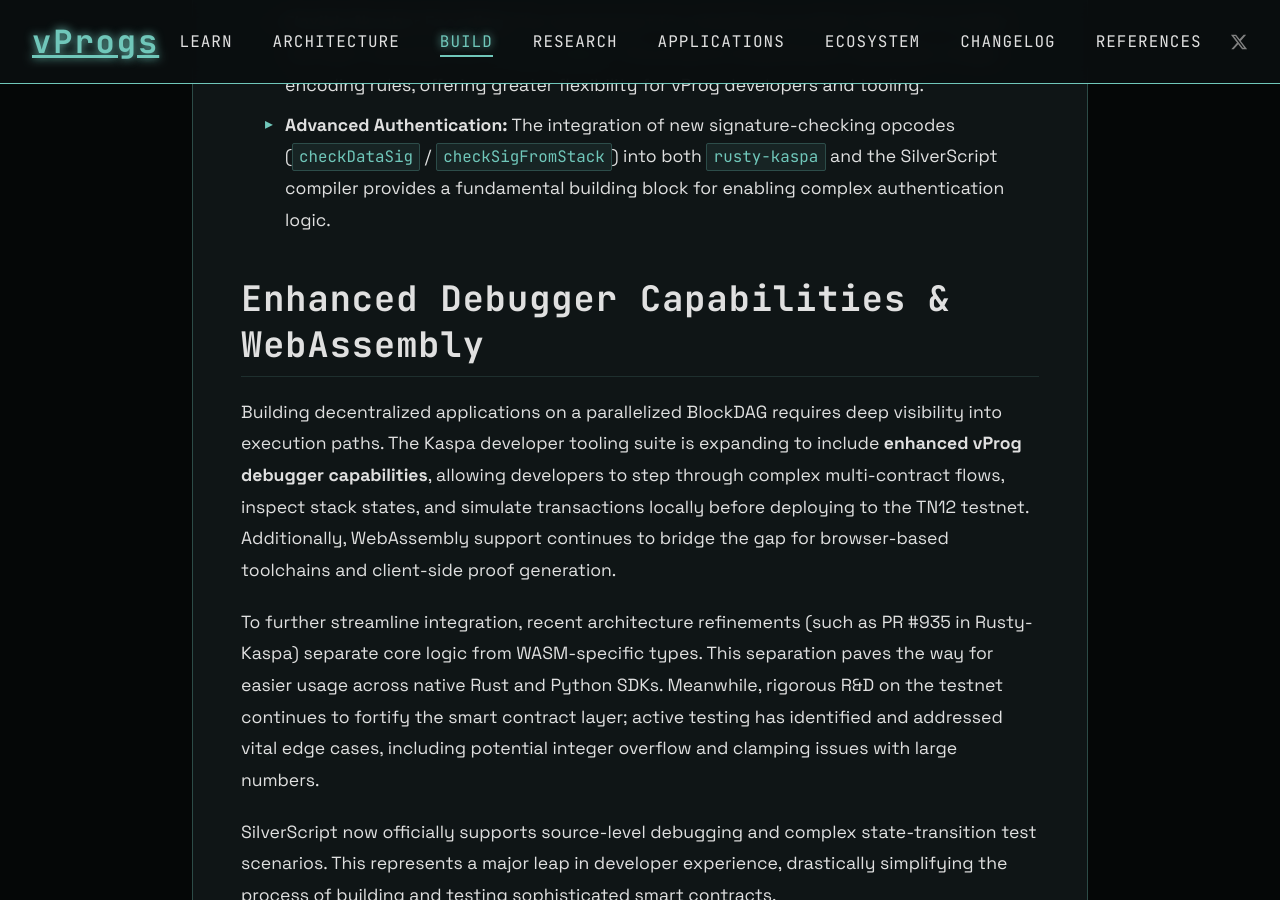
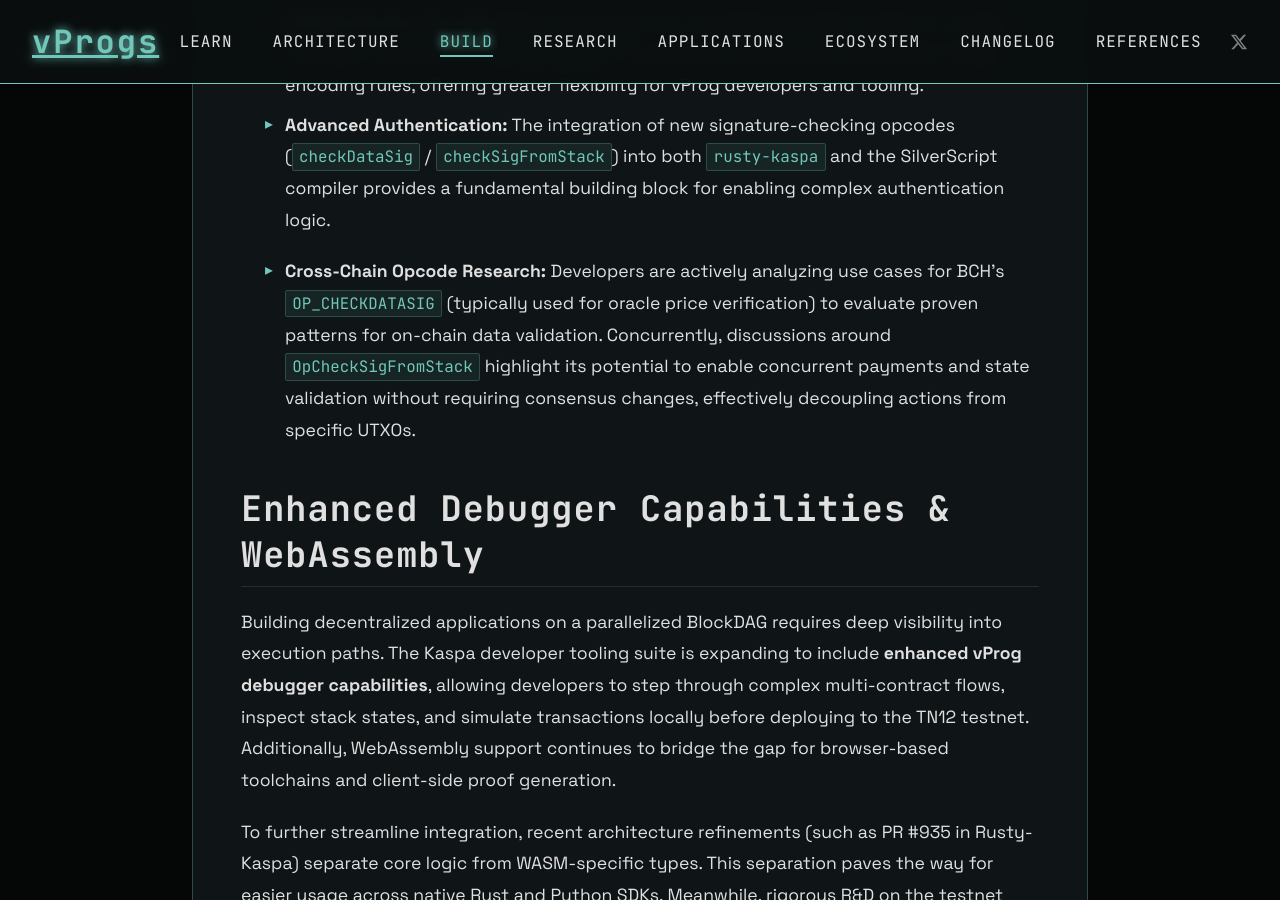
Before and after one commit to creative-inference/vprogs.xyz, a Jekyll site: the page built from build/developer-tools-overview.md, in a window 1280 px wide and 900 px high, scrolled down 1583 px. Built offline with Jekyll 4.4.1, drawn with Linux system fonts in a browser that asks for light colours; some of the changed text lies outside the part shown.

Commit message:
Update developer tools with opcode research and test suite hardening [auto]

```diff
--- a/build/developer-tools-overview.md
+++ b/build/developer-tools-overview.md
@@ -36,6 +36,9 @@
 *   **Flexible Number Encoding:** The requirement for minimally encoded numbers in scripts has been removed from `rusty-kaspa`. This protocol simplification liberalizes integer encoding rules, offering greater flexibility for vProg developers and tooling.
 *   **Advanced Authentication:** The integration of new signature-checking opcodes (`checkDataSig` / `checkSigFromStack`) into both `rusty-kaspa` and the SilverScript compiler provides a fundamental building block for enabling complex authentication logic.
 
+
+*   **Cross-Chain Opcode Research:** Developers are actively analyzing use cases for BCH's `OP_CHECKDATASIG` (typically used for oracle price verification) to evaluate proven patterns for on-chain data validation. Concurrently, discussions around `OpCheckSigFromStack` highlight its potential to enable concurrent payments and state validation without requiring consensus changes, effectively decoupling actions from specific UTXOs.
+
 ## Enhanced Debugger Capabilities & WebAssembly
 
 Building decentralized applications on a parallelized BlockDAG requires deep visibility into execution paths. The Kaspa developer tooling suite is expanding to include **enhanced vProg debugger capabilities**, allowing developers to step through complex multi-contract flows, inspect stack states, and simulate transactions locally before deploying to the TN12 testnet. Additionally, WebAssembly support continues to bridge the gap for browser-based toolchains and client-side proof generation.
@@ -61,3 +64,7 @@
 ## Developer Experience (DevX)
 
 The Kaspa R&D community is placing a heavy emphasis on Developer Experience (DevX) for the upcoming programmability features. Dedicated contributors are actively focusing on post-covenants DevX, ensuring that the powerful tools being built—from Silverscript compilers to ZK proving pipelines—are accessible, well-documented, and ready for builders.
+
+## Core Test Suite Hardening
+
+Maintaining a robust testing environment is critical for developer velocity and the stability of future protocol upgrades. Recent infrastructure work (such as PR #944 in Rusty-Kaspa) focuses on fixing non-deterministic tests and race conditions, ensuring that the core codebase remains reliable as complex vProgs capabilities are integrated.
```
